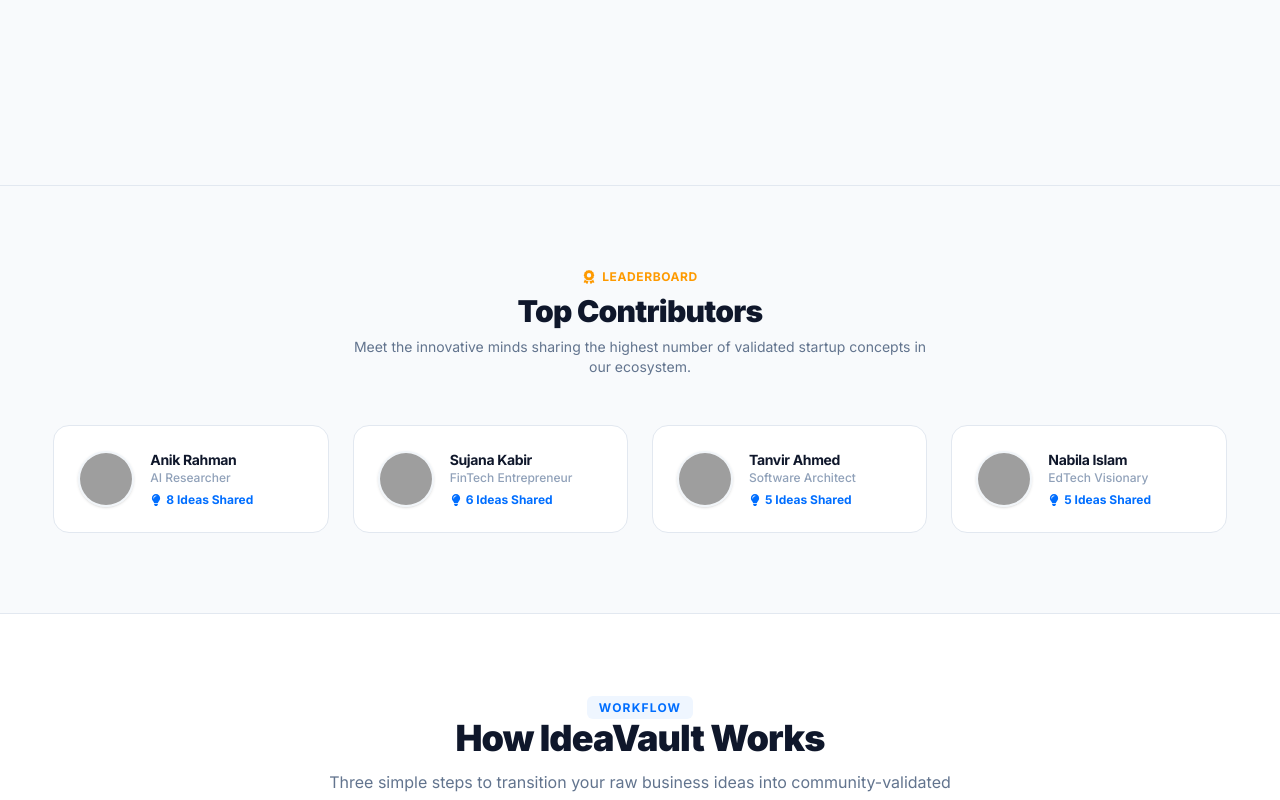
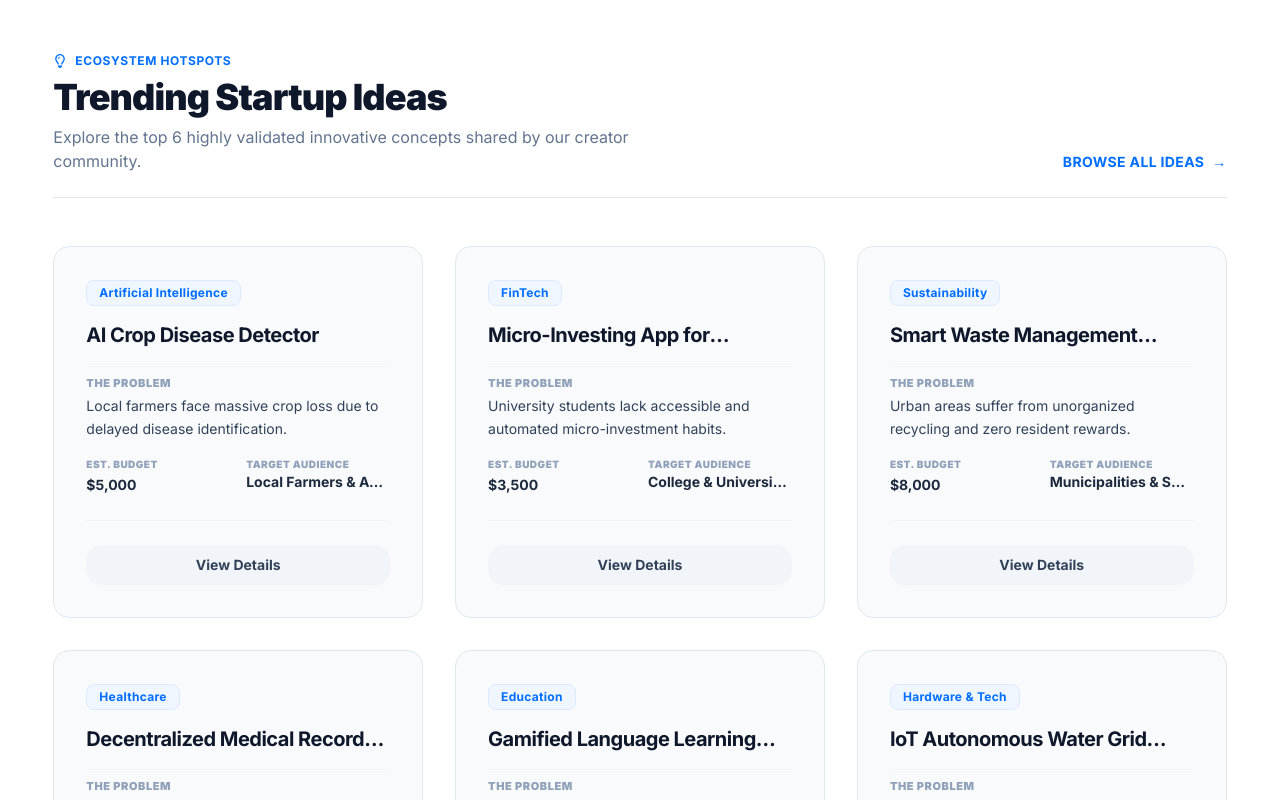
Before and after one commit to hridoy-web/IdeaVault, a Next.js app: page / in a window 1280 px wide. Shown: the part 680-1480 px from the top of the page. Built offline with nearby package versions, Linux system fonts and the light colour scheme; grey boxes are pictures that could not be loaded.

Commit message:
Trending Startup Ideas Section - (UI) added

```diff
--- a/src/app/page.js
+++ b/src/app/page.js
@@ -2,12 +2,14 @@
 import HomePage from "@/components/Home/HeroBanner";
 import HowItWorks from "@/components/Home/HowItWorks";
 import TopContributors from "@/components/Home/TopContributors";
+import TrendingIdeas from "@/components/Home/TrendingIdeas";
 
 
 const Home = () => {
   return (
     <div>
       <HomePage />
+      <TrendingIdeas/>
       <TopContributors/>
       <HowItWorks />
     </div>
--- a/src/components/Home/HeroBanner.jsx
+++ b/src/components/Home/HeroBanner.jsx
@@ -31,7 +31,7 @@ const HeroBanner = () => {
   ];
 
   return (
-    <main className="w-full min-h-screen bg-slate-50 text-slate-800">
+    <main className="w-full bg-slate-50 text-slate-800">
 
       {/* Banner Section */}
       <section className="w-full bg-white border-b border-slate-200">
@@ -50,16 +50,16 @@ const HeroBanner = () => {
           {slides.map((slide, index) => (
             <SwiperSlide key={index} className="relative w-full h-full bg-slate-900 text-white">
 
-              {/* Slider Background Image */}
+              {/* Slider Image */}
               <div
                 className="absolute inset-0 bg-cover bg-center bg-no-repeat"
                 style={{ backgroundImage: `url('${slide.image}')` }}
               />
 
-              {/* Dark Overlay for Text Readability */}
+              {/* Dark Overlay */}
               <div className="absolute inset-0 bg-linear-to-r from-slate-950/85 via-slate-950/60 to-transparent" />
 
-              {/* Slider Container */}
+              {/* Container */}
               <div className="relative z-10 w-11/12  mx-auto h-full flex items-center box-border">
                 <div className="max-w-2xl space-y-6 px-2 md:px-6">
 
@@ -79,7 +79,7 @@ const HeroBanner = () => {
                     </p>
                   </div>
 
-                  {/* CTA Button */}
+                  {/* CTA btn */}
                   <div className="pt-2">
                     <Link
                       href="/ideas"
--- /dev/null
+++ b/src/components/Home/TrendingIdeas.jsx
@@ -0,0 +1,101 @@
+"use client";
+
+import Link from "next/link";
+import { FaRegLightbulb } from "react-icons/fa6";
+import Card from "../UI/Card";
+
+const TrendingIdeas = () => {
+
+    const trendingIdeas = [
+        {
+            _id: "1",
+            title: "AI Crop Disease Detector",
+            category: "Artificial Intelligence",
+            problem: "Local farmers face massive crop loss due to delayed disease identification.",
+            budget: "$5,000",
+            audience: "Local Farmers & Agri-Dealers",
+        },
+        {
+            _id: "2",
+            title: "Micro-Investing App for Students",
+            category: "FinTech",
+            problem: "University students lack accessible and automated micro-investment habits.",
+            budget: "$3,500",
+            audience: "College & University Students",
+        },
+        {
+            _id: "3",
+            title: "Smart Waste Management Ecosystem",
+            category: "Sustainability",
+            problem: "Urban areas suffer from unorganized recycling and zero resident rewards.",
+            budget: "$8,000",
+            audience: "Municipalities & Smart Citizens",
+        },
+        {
+            _id: "4",
+            title: "Decentralized Medical Record Ledger",
+            category: "Healthcare",
+            problem: "Patients face severe security risks while sharing health histories across hospitals.",
+            budget: "$12,000",
+            audience: "Hospitals & Private Patients",
+        },
+        {
+            _id: "5",
+            title: "Gamified Language Learning App",
+            category: "Education",
+            problem: "Indigenous languages are dying out due to lack of interactive learning tools.",
+            budget: "$2,500",
+            audience: "Language Enthusiasts & Kids",
+        },
+        {
+            _id: "6",
+            title: "IoT Autonomous Water Grid Tester",
+            category: "Hardware & Tech",
+            problem: "Rural communities consume contaminated water due to lack of real-time testing.",
+            budget: "$9,500",
+            audience: "NGOs & Rural Communities",
+        },
+    ];
+
+    return (
+        <section className="w-full bg-white py-16 text-slate-800">
+            <div className="w-11/12 max-w-7xl mx-auto space-y-12">
+
+                {/* container */}
+                <div className="flex flex-col md:flex-row md:items-end justify-between gap-4 border-b border-slate-200 pb-6">
+                    <div className="space-y-2">
+                        <div className="inline-flex items-center space-x-2 text-[#006eff] text-xs font-bold uppercase tracking-wider">
+                            <FaRegLightbulb size={14} className="animate-pulse" />
+                            <span>Ecosystem Hotspots</span>
+                        </div>
+                        <h2 className="text-3xl md:text-4xl font-black tracking-tight text-slate-900">
+                            Trending Startup Ideas
+                        </h2>
+                        <p className="text-slate-500 max-w-xl text-sm md:text-base">
+                            Explore the top 6 highly validated innovative concepts shared by our creator community.
+                        </p>
+                    </div>
+
+                    <div>
+                        <Link
+                            href="/ideas"
+                            className="inline-flex items-center space-x-2 text-[#006eff] hover:text-[#005fd8] font-bold text-sm uppercase tracking-wide transition-all group"
+                        >
+                            <span>Browse All Ideas</span>
+                            <span className="transition-transform group-hover:translate-x-1"> →</span>
+                        </Link>
+                    </div>
+                </div>
+
+                {/* Ideas card Grid Layout */}
+                <div className="grid grid-cols-1 md:grid-cols-2 lg:grid-cols-3 gap-8">
+                    {
+                        trendingIdeas.map((idea) => <Card  key={idea._id} idea={idea} /> )}
+                </div>
+
+            </div>
+        </section>
+    );
+};
+
+export default TrendingIdeas;
--- /dev/null
+++ b/src/components/UI/Card.jsx
@@ -0,0 +1,60 @@
+import Link from "next/link";
+
+const Card = ({ idea }) => {
+    return (
+        <div
+            className="bg-slate-50 border border-slate-200 rounded-2xl p-6 md:p-8 flex flex-col justify-between transition-all duration-300 hover:shadow-2xl hover:bg-white hover:border-[#006eff]/30 hover:-translate-y-1 group"
+        >
+            <div className="space-y-4">
+
+                {/* 1. Category */}
+                <span className="inline-block bg-blue-50 border border-blue-100 text-[#006eff] px-3 py-1 rounded-lg text-xs font-bold tracking-wide">
+                    {idea.category}
+                </span>
+
+                {/* Title */}
+                <h3 className="text-xl font-bold text-slate-900 tracking-tight leading-snug group-hover:text-[#006eff] transition-colors line-clamp-1">
+                    {idea.title}
+                </h3>
+
+                {/* Info  section*/}
+                <div className="space-y-3 pt-2 border-t border-slate-100">
+                    {/*Problem description */}
+                    <div className="space-y-1">
+                        <span className="text-[11px] uppercase tracking-wider font-black text-slate-400 block">The Problem</span>
+                        <p className="text-sm text-slate-700 leading-relaxed line-clamp-2">
+                            {idea.problem}
+                        </p>
+                    </div>
+
+                    <div className="grid grid-cols-2 gap-4 pt-1">
+
+                        {/* Budget */}
+                        <div>
+                            <span className="text-[10px] uppercase tracking-wider font-black text-slate-400 block">Est. Budget</span>
+                            <span className="text-sm font-bold text-slate-800">{idea.budget}</span>
+                        </div>
+
+                        {/* Audience */}
+                        <div>
+                            <span className="text-[10px] uppercase tracking-wider font-black text-slate-400 block">Target Audience</span>
+                            <span className="text-sm font-bold text-slate-800 truncate block">{idea.audience}</span>
+                        </div>
+                    </div>
+                </div>
+            </div>
+
+            {/* card btn */}
+            <div className="pt-6 mt-6 border-t border-slate-100">
+                <Link
+                    href={`/ideas/${idea._id}`}
+                   className="btn bg-slate-100 border-none text-slate-700 hover:bg-[#006eff] hover:text-white font-bold w-full rounded-2xl duration-200 transition-colors"
+                >
+                    View Details
+                </Link>
+            </div>
+        </div>
+    );
+};
+
+export default Card;
```
